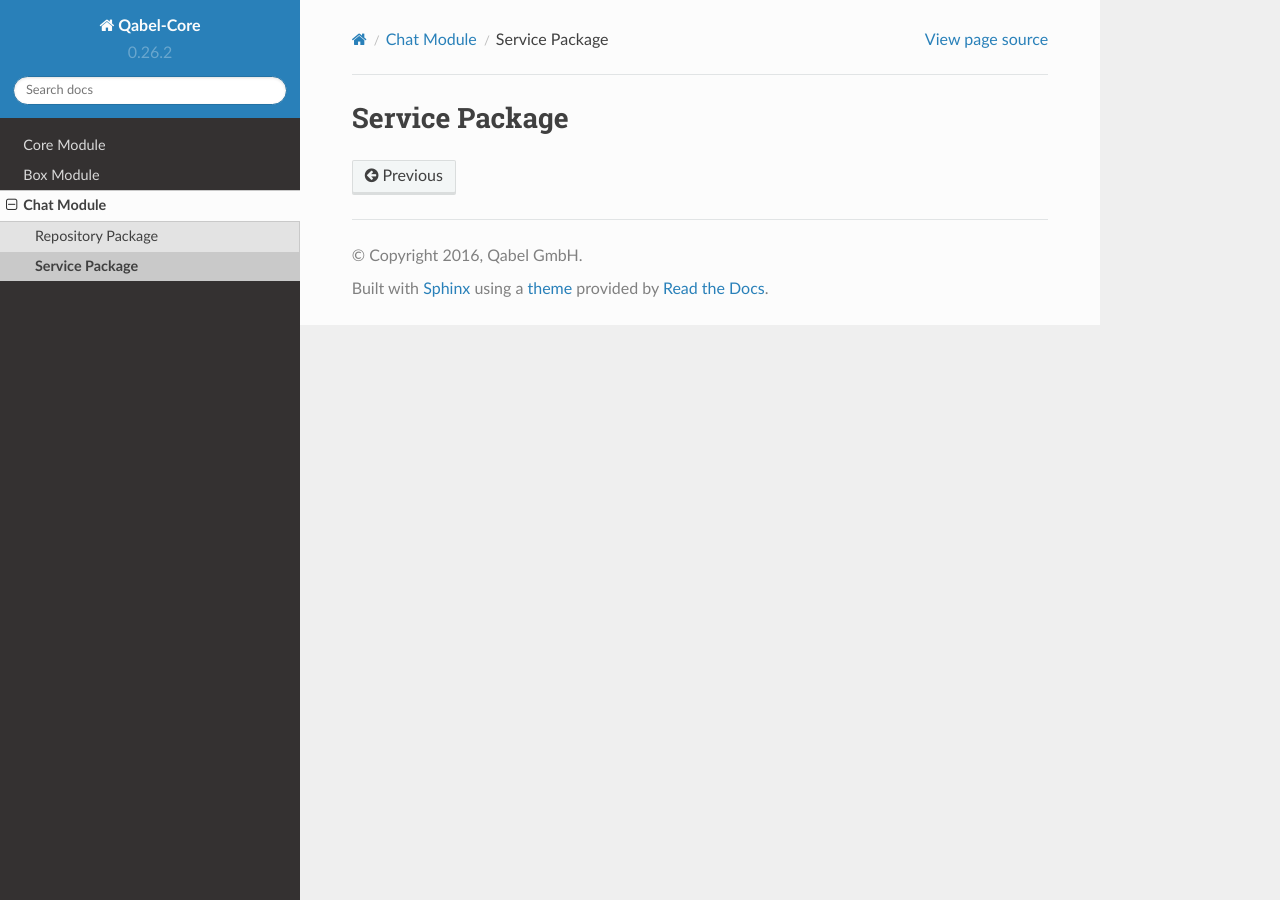
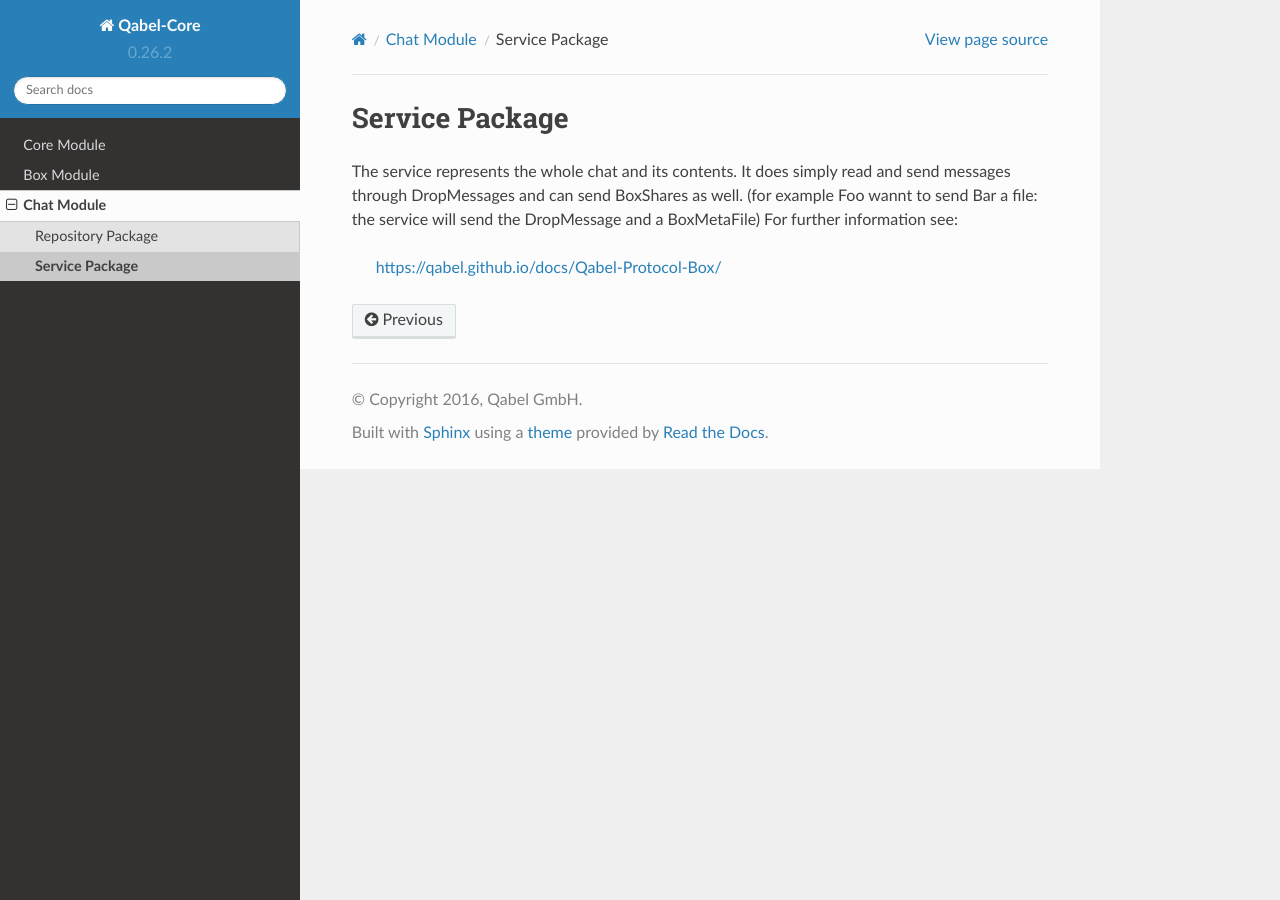
Before and after one commit to Qabel/qabel-core, a Sphinx documentation site: the page built from docs/source/chat/service.rst, in a window 1280 px wide. Built offline with Sphinx 7.4.7 and the Read the Docs theme 2.0.0, drawn with Linux system fonts in a browser that asks for light colours.

Commit message:
chat service and repo

```diff
--- a/docs/source/chat/repository.rst
+++ b/docs/source/chat/repository.rst
@@ -3,3 +3,7 @@
 
 .. toctree::
     :maxdepth: 2
+
+
+This package contains the definitions and implementation of the chat's database layer and repository methods.
+Like all our database schema it has its own migration scripts.
--- a/docs/source/chat/service.rst
+++ b/docs/source/chat/service.rst
@@ -3,3 +3,11 @@
 
 .. toctree::
     :maxdepth: 2
+
+
+The service represents the whole chat and its contents.
+It does simply read and send messages through DropMessages and can send BoxShares as well.
+(for example Foo wannt to send Bar a file: the service will send the DropMessage and a BoxMetaFile)
+For further information see:
+
+        https://qabel.github.io/docs/Qabel-Protocol-Box/
```
